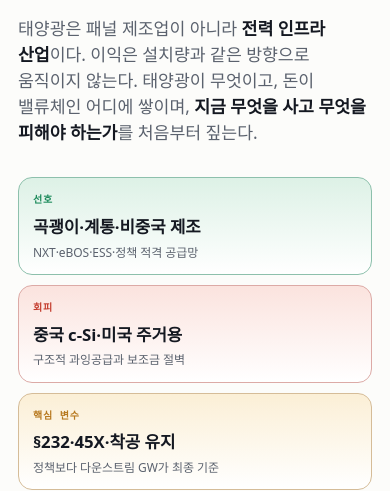
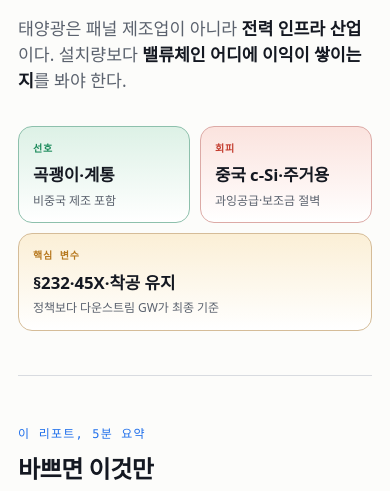
Before and after one commit to jonnaalive/solar-sector-indepth, a plain HTML site: page index.html in a window 390 px wide. Shown: the part 327-818 px from the top of the page. Drawn offline with Linux system fonts and the light colour scheme.

Commit message:
Refine mobile hero layout

```diff
--- a/index.html
+++ b/index.html
@@ -42,7 +42,7 @@
   *{box-sizing:border-box}
   html{scroll-behavior:smooth;scroll-padding-top:66px}
   @media (prefers-reduced-motion:reduce){html{scroll-behavior:auto}}
-  body{background:var(--bg);color:var(--body);font-family:var(--f-body);line-height:1.75;
+  body{background:var(--bg);color:var(--body);font-family:var(--f-body);line-height:1.75;overflow-x:hidden;
     -webkit-font-smoothing:antialiased;margin:0;font-size:17px;letter-spacing:-.003em}
   .wrap{max-width:var(--maxw);margin:0 auto;padding:0 26px}
   p{margin:0 0 1.15em;word-break:keep-all;overflow-wrap:break-word}
@@ -279,10 +279,10 @@
   .fig .dash{stroke-dasharray:5 4} .fig .thin{stroke-width:1} .fig .med{stroke-width:1.6}
   .fig line,.fig polyline,.fig path.ln{fill:none}
   @media(max-width:640px){
-    .topbar .wrap{gap:8px}.navlinks{display:none}.toc-btn{margin-left:auto}.theme-btn .lbl{display:none}
+    .topbar .wrap{gap:8px;min-width:0}.navlinks{display:none}.toc-btn{margin-left:auto}.theme-btn{display:none}
     .toc-panel{top:58px;padding:15px;max-height:calc(100vh - 72px)}.toc-grid{grid-template-columns:1fr 1fr}
-    header.hero{padding-top:48px}.decision-grid{grid-template-columns:1fr}.decision{padding:13px 14px}
-    .wrap{padding-left:18px;padding-right:18px}section{padding:48px 0}
+    header.hero{padding-top:48px}.decision-grid{grid-template-columns:repeat(2,minmax(0,1fr))}.decision{padding:13px 14px;min-width:0}.decision.hold{grid-column:1/-1}.decision .dd{white-space:nowrap;overflow:hidden;text-overflow:ellipsis}
+    .wrap{padding-left:18px;padding-right:18px;min-width:0}section{padding:48px 0}p{word-break:normal;overflow-wrap:anywhere}strong,b,.term,.co{overflow-wrap:anywhere}
     .viz{padding:18px 16px;overflow-x:auto;-webkit-overflow-scrolling:touch;scrollbar-width:thin}
     .viz svg.fig{width:680px;max-width:none;min-width:680px}.viz h4,.viz .cap{position:sticky;left:0;max-width:calc(100vw - 70px)}
     .twrap{overflow-x:auto;-webkit-overflow-scrolling:touch;scrollbar-width:thin}.twrap table{min-width:640px}
@@ -396,10 +396,10 @@
 <header class="hero">
   <div class="eyebrow"><span>글로벌 태양광 · 인뎁스</span><span class="sep">/</span><span>전력 인프라 · 계통 · 정책 · 밸류체인</span><span class="sep">/</span><span>2026.07.07</span></div>
   <h1 class="title">GW는 늘어난다.<br>문제는 그 GW에서<br>누가 돈을 버느냐다.</h1>
-  <p class="standfirst">태양광은 패널 제조업이 아니라 <b>전력 인프라 산업</b>이다. 이익은 설치량과 같은 방향으로 움직이지 않는다. 태양광이 무엇이고, 돈이 밸류체인 어디에 쌓이며, <b>지금 무엇을 사고 무엇을 피해야 하는가</b>를 처음부터 짚는다.</p>
+  <p class="standfirst">태양광은 패널 제조업이 아니라 <b>전력 인프라 산업</b>이다. 설치량보다 <b>밸류체인 어디에 이익이 쌓이는지</b>를 봐야 한다.</p>
   <div class="decision-grid" aria-label="핵심 투자 판단">
-    <div class="decision pos"><div class="dk">선호</div><div class="dv">곡괭이·계통·비중국 제조</div><div class="dd">NXT·eBOS·ESS·정책 적격 공급망</div></div>
-    <div class="decision neg"><div class="dk">회피</div><div class="dv">중국 c-Si·미국 주거용</div><div class="dd">구조적 과잉공급과 보조금 절벽</div></div>
+    <div class="decision pos"><div class="dk">선호</div><div class="dv">곡괭이·계통</div><div class="dd">비중국 제조 포함</div></div>
+    <div class="decision neg"><div class="dk">회피</div><div class="dv">중국 c-Si·주거용</div><div class="dd">과잉공급·보조금 절벽</div></div>
     <div class="decision hold"><div class="dk">핵심 변수</div><div class="dv">§232·45X·착공 유지</div><div class="dd">정책보다 다운스트림 GW가 최종 기준</div></div>
   </div>
 </header>
```
